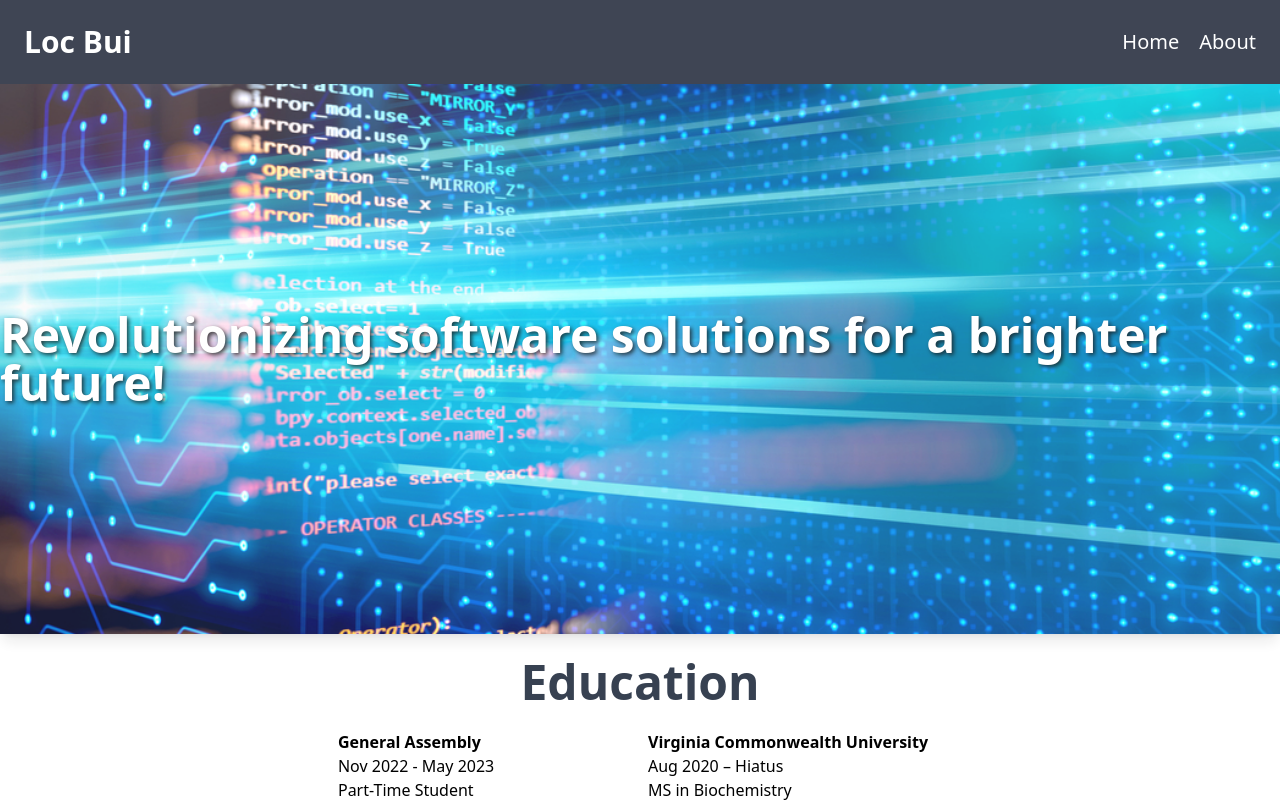
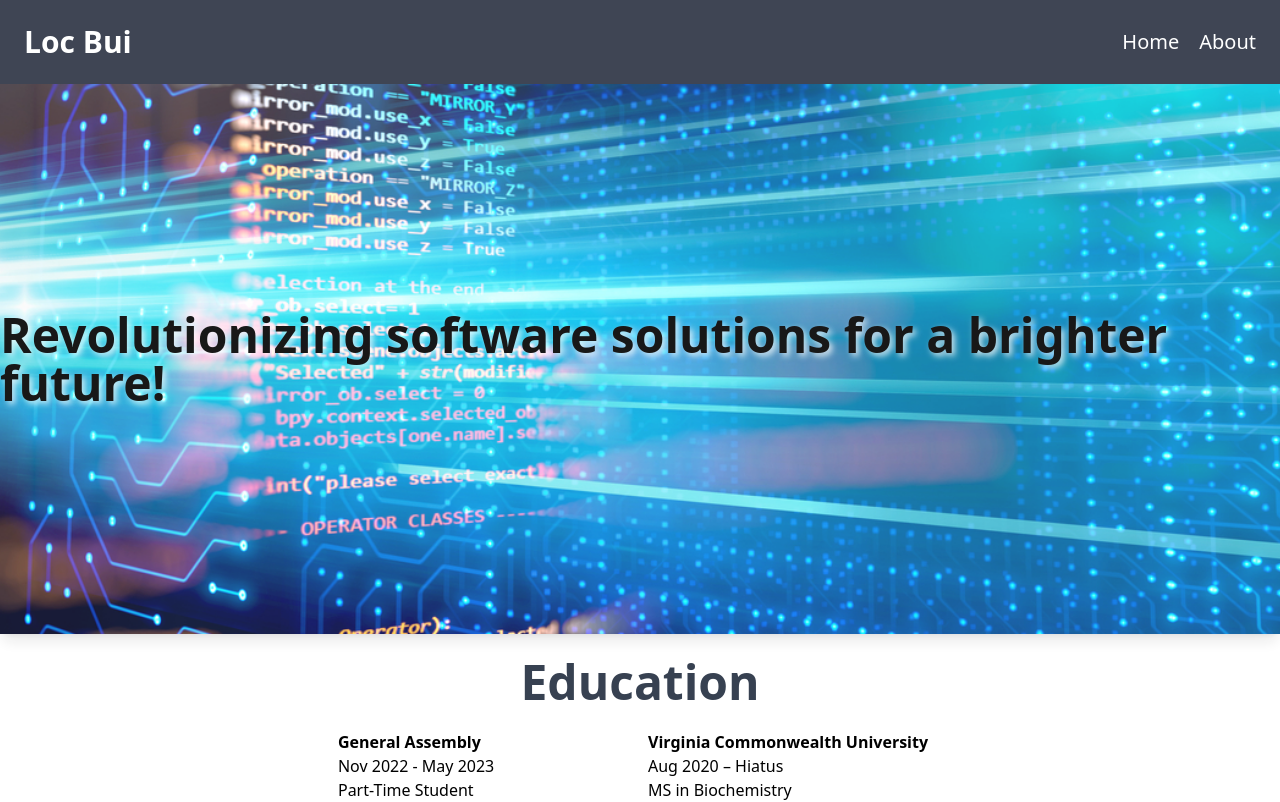
Before and after one commit to locb65/porfolio, a React (Create React App) app in the folder portfolio-app/: page /more-info in a window 1280 px wide. Shown: the top 802 px of the page. Built offline with nearby package versions, Linux system fonts and the light colour scheme.

Commit message:
changed state text shadow

```diff
--- a/portfolio-app/src/pages/Components/moreInfoStatement.jsx
+++ b/portfolio-app/src/pages/Components/moreInfoStatement.jsx
@@ -2,12 +2,12 @@ import React from 'react'
 import statementBackground from '../../utils/imgs/statement-background.jpg'
 
 export const MoreInfoStatement = () => {
-  const style = {textShadow: ' 2px 2px 4px rgba(0, 0, 0, 0.8'}
+  const style = {textShadow: ' 3px 3px 6px rgba(255,255,255, 0.8'}
   return (
     <div className='opacity-90 w-full h-[250px] md:h-[350px] lg:h-[450px] xl:h-[550px] bg-cover bg-center'
     style={{backgroundImage: `url(${statementBackground})`}}>
 
-    <div className='z-1 flex flex-col justify-center items-center content-center h-full text-5xl font-bold shadow-lg text-white' style = {style}>Revolutionizing software solutions for a brighter future!</div>
+    <div className='z-1 flex flex-col justify-center items-center content-center h-full text-5xl font-bold shadow-lg text-black' style = {style}>Revolutionizing software solutions for a brighter future!</div>
 
     </div>
   )
```
